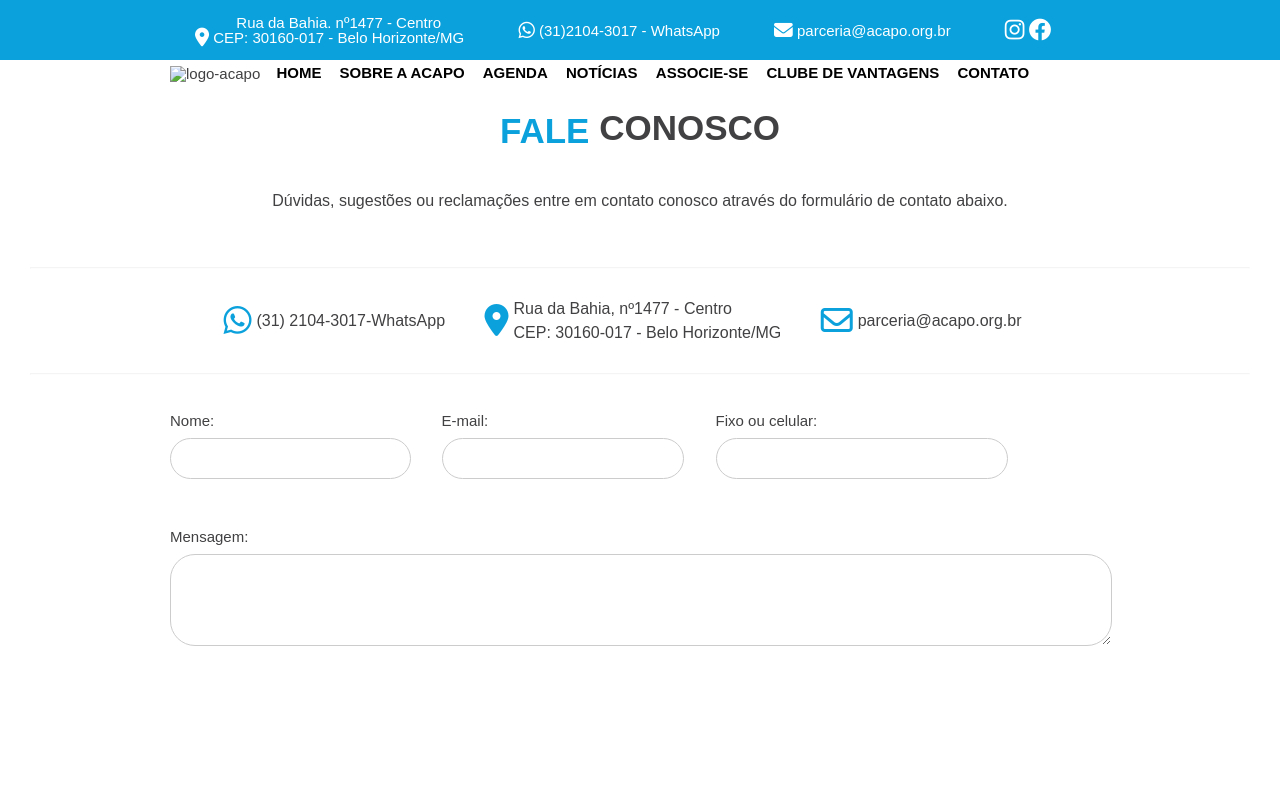
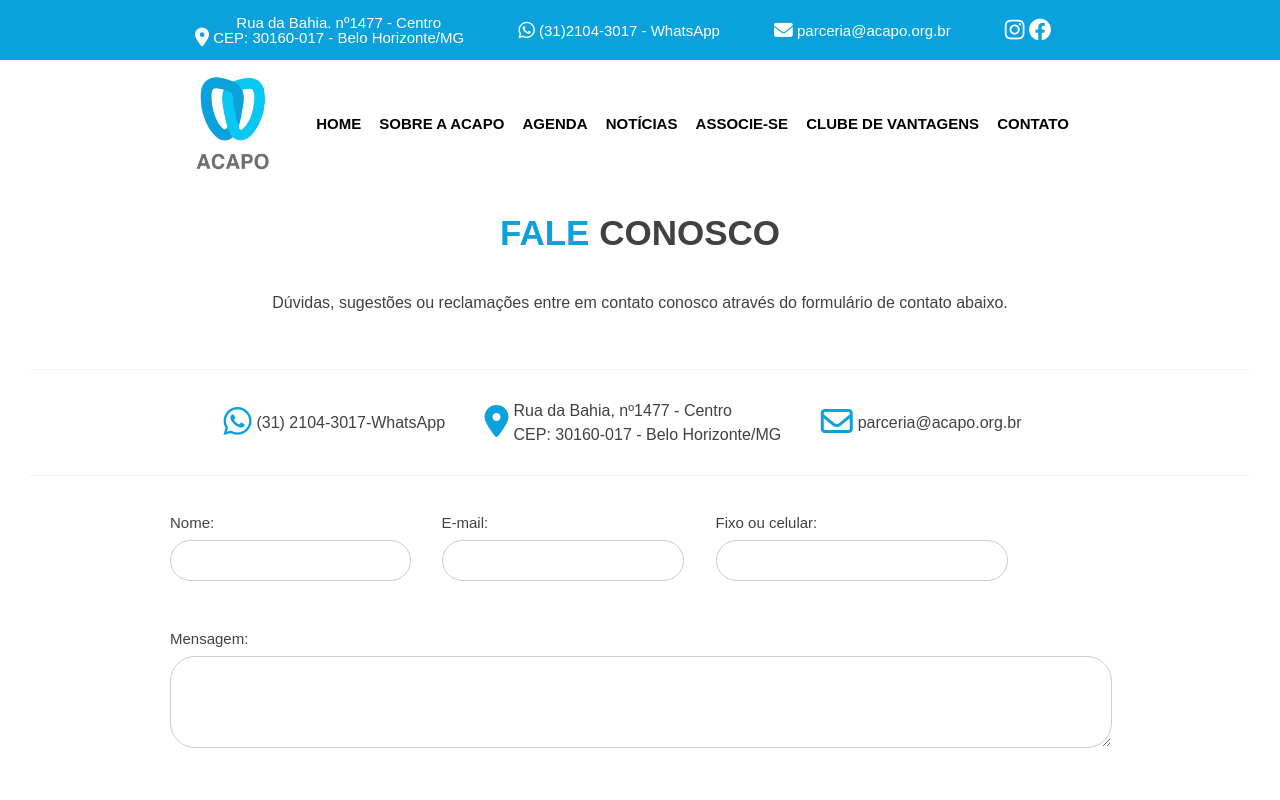
Before and after one commit to nelpno/acapo, a plain HTML site: page index.html in a window 1280 px wide. Drawn offline with Linux system fonts and the light colour scheme.

Commit message:
imagem logo subida

```diff
--- a/index.html
+++ b/index.html
@@ -33,7 +33,7 @@
     </header>
 
     <nav class="menu-nav">
-        <img src="logo.png" width="130px" alt="logo-acapo">
+        <img src="/img/logo.jpg" width="130px" alt="logo-acapo">
         <ul class="lista-nav">
             <li><a href="#">Home</a></li>
             <li><a href="#">Sobre a acapo</a></li>
--- a/style.css
+++ b/style.css
@@ -92,10 +92,6 @@ ul li {
     margin-right: 30px;
 }
 
-span {
-    vertical-align: middle;
-}
-
 hr {
     opacity: 10%;
 }
```
Also changed, not shown: img/logo.jpg (added).
